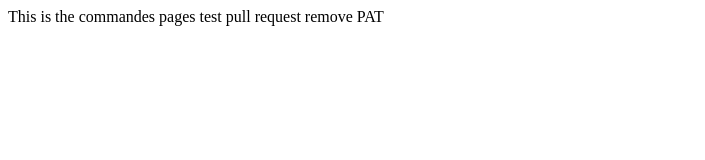
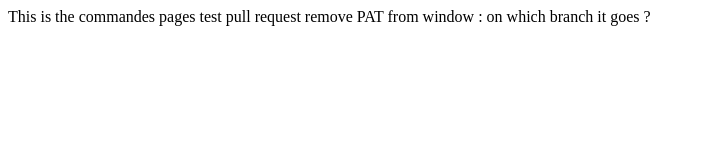
Before and after one commit to paulido/TD, a plain HTML site: page commandes.html in a window 1280 px wide. Shown: the whole page, without its empty margins (0-705 px from the left). Drawn offline with Linux system fonts and the light colour scheme.

Commit message:
on which branch

```diff
--- a/commandes.html
+++ b/commandes.html
@@ -9,5 +9,6 @@
 This is the commandes pages
 test pull request
 remove PAT
+from window : on which branch it goes ?
 </body>
 </html>
```
